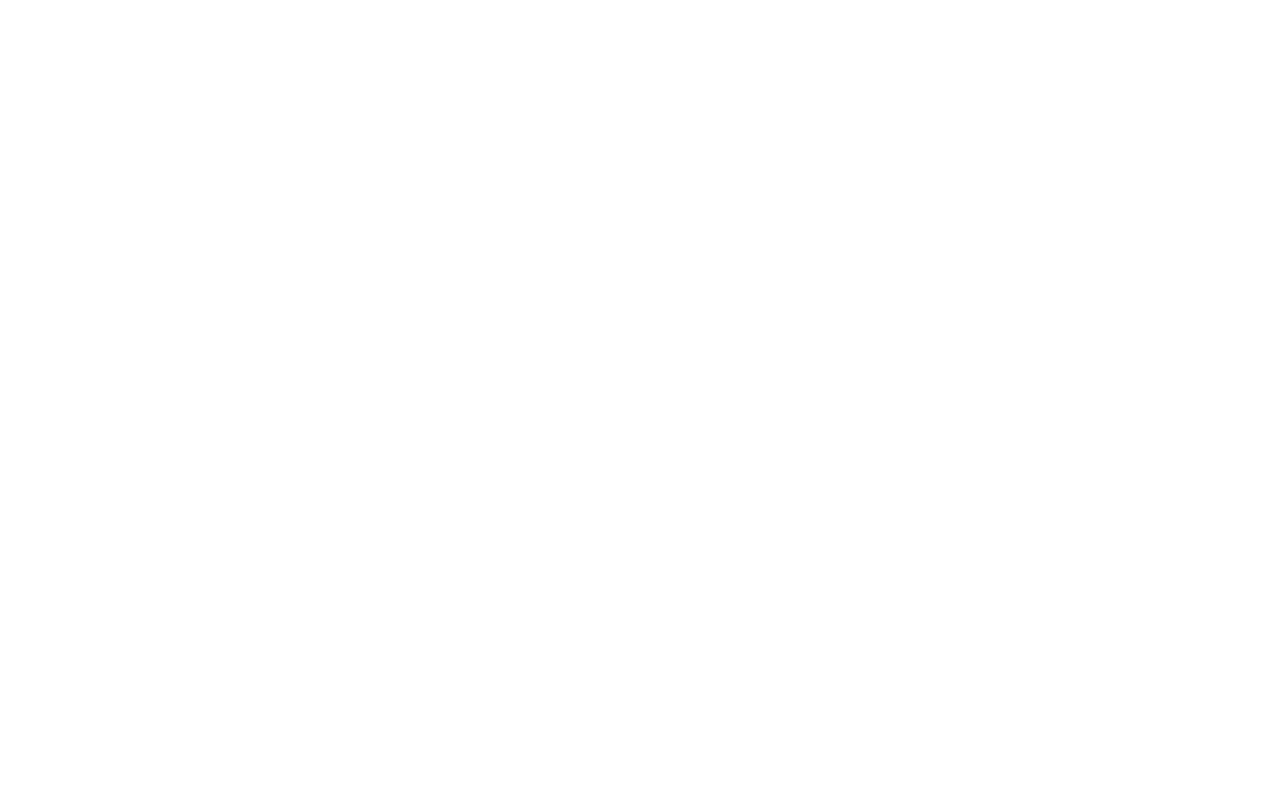
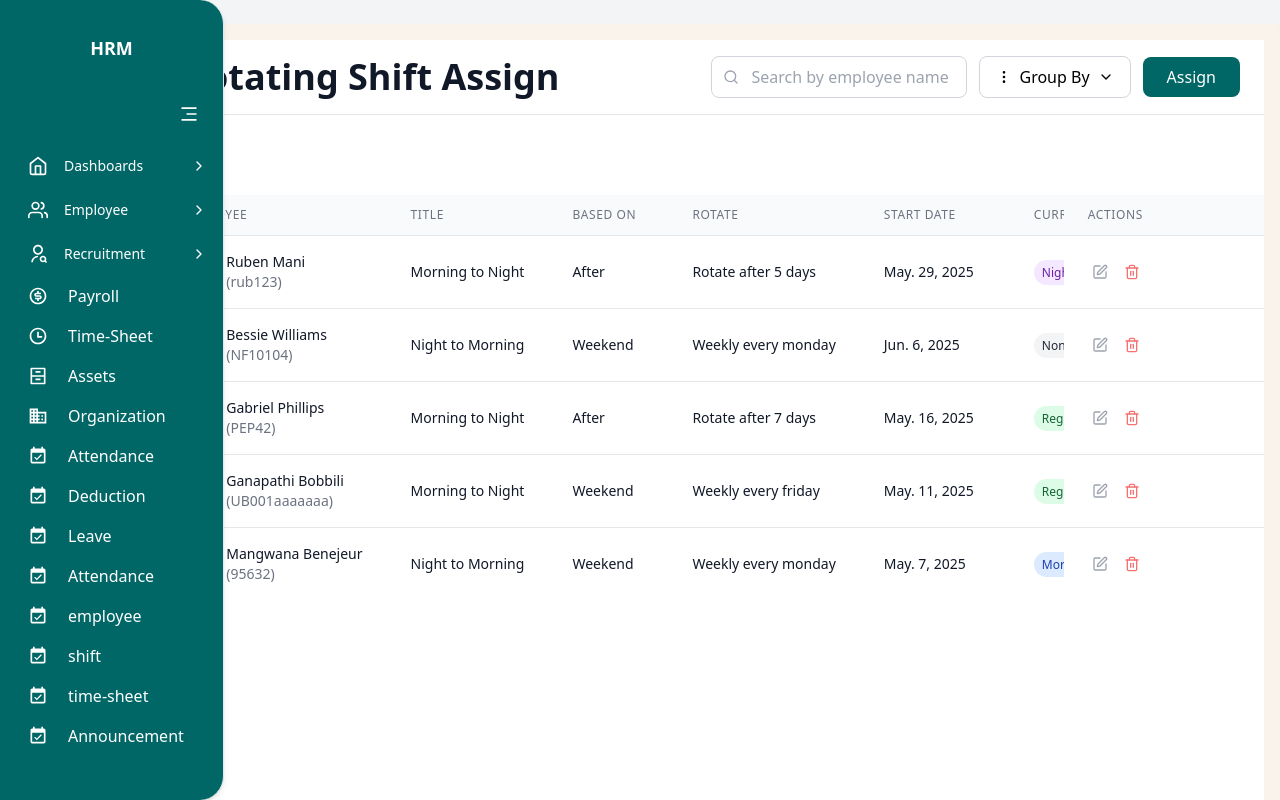
Before and after one commit to SMS-ReactAdminPannel/hrm-hrpanel, a React (Vite) app: page /RotatingShift in a window 1280 px wide. Before the commit this address had no page. Built offline with nearby package versions, Linux system fonts and the light colour scheme.

Commit message:
employee

```diff
--- a/src/routes/AppRoutes.tsx
+++ b/src/routes/AppRoutes.tsx
@@ -53,9 +53,8 @@
          <Route path="announcement" element={<Announcement />} />
          <Route path="leave-types" element={<LeaveTypes />} />
           <Route path="deduction" element={<Deduction />} />
-
-
-
+        <Route path="EmployeeShift" element={<EmployeeShift />} />
+        <Route path="RotatingShift" element={<EmployeeShift />} />
       </Route>
     </Routes>
   );
```
